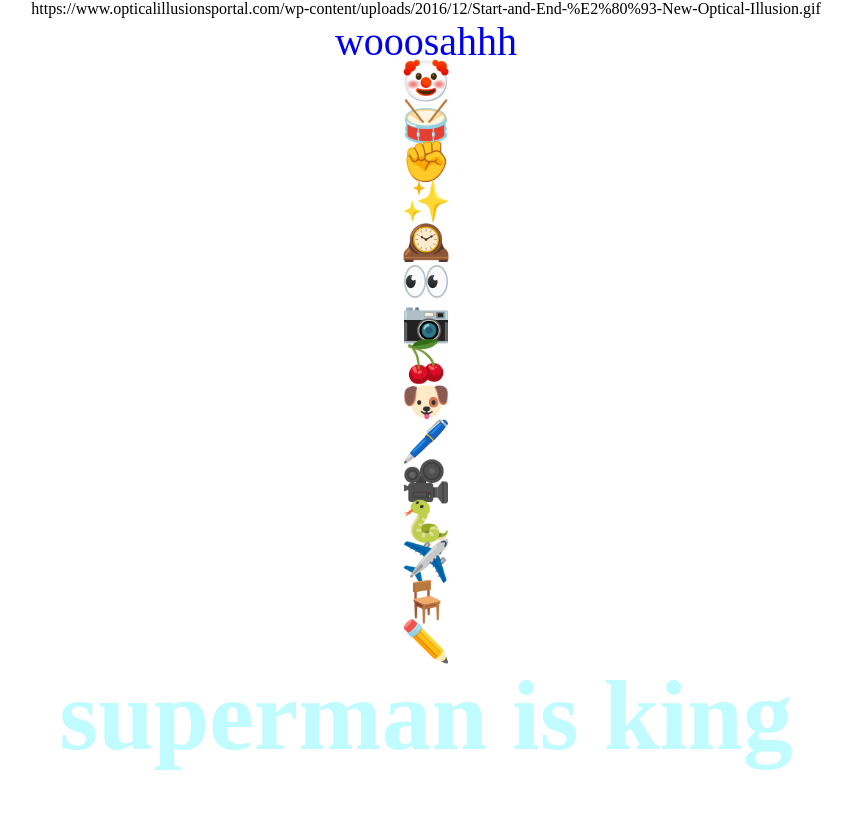
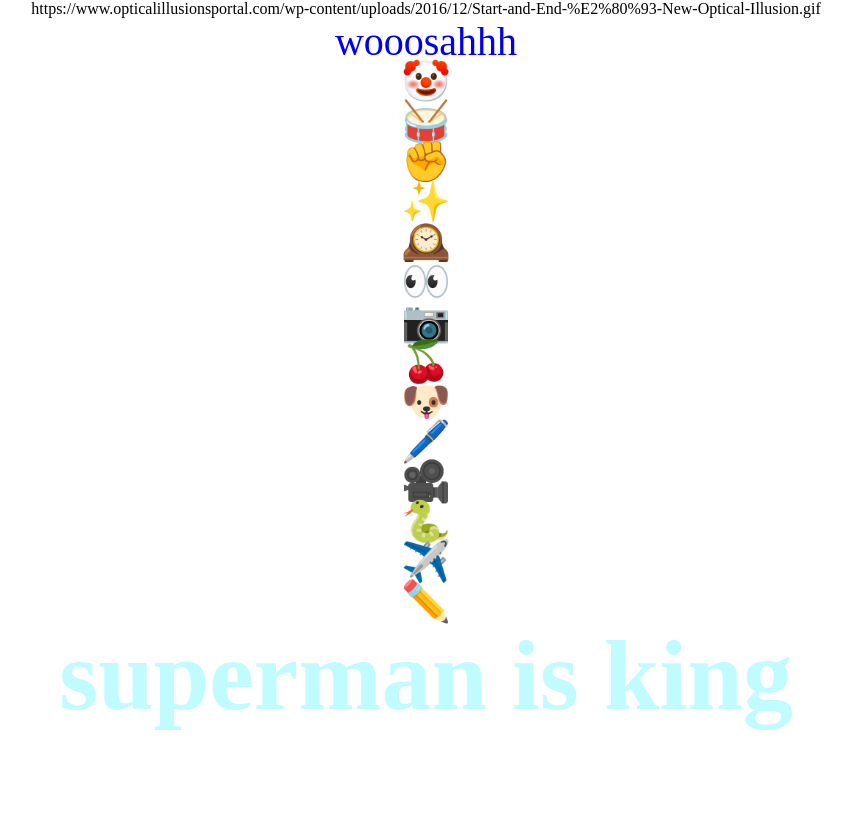
Before and after one commit to supermnan33/duaniac_code, a website: page index.html in a window 1280 px wide. Shown: the top 821 px of the page, without its empty margins (214-1066 px from the left). Drawn offline with Linux system fonts and the light colour scheme.

Commit message:
Update index.html

```diff
--- a/index.html
+++ b/index.html
@@ -26,8 +26,7 @@
         <a href="https://codepen.io/supermnan33/full/mdqEPze">🎥</a>
         <a href="https://codepen.io/supermnan33/full/WNXxGQm">🐍</a>
         <a href="https://codepen.io/supermnan33/full/wvPWVYZ">✈️</a>
-        <a href="https://codepen.io/supermnan33/full/GROXjmb">🪑</a>
-        <a href="https://codepen.io/supermnan33/full/WNXYjvw">✏️</a>
+          <a href="https://codepen.io/supermnan33/full/WNXYjvw">✏️</a>
     </nav>
      <h1><span class='superman'>superman</span> is king</h1>
     <h5>.. King Duaniac was here</h5>
```
